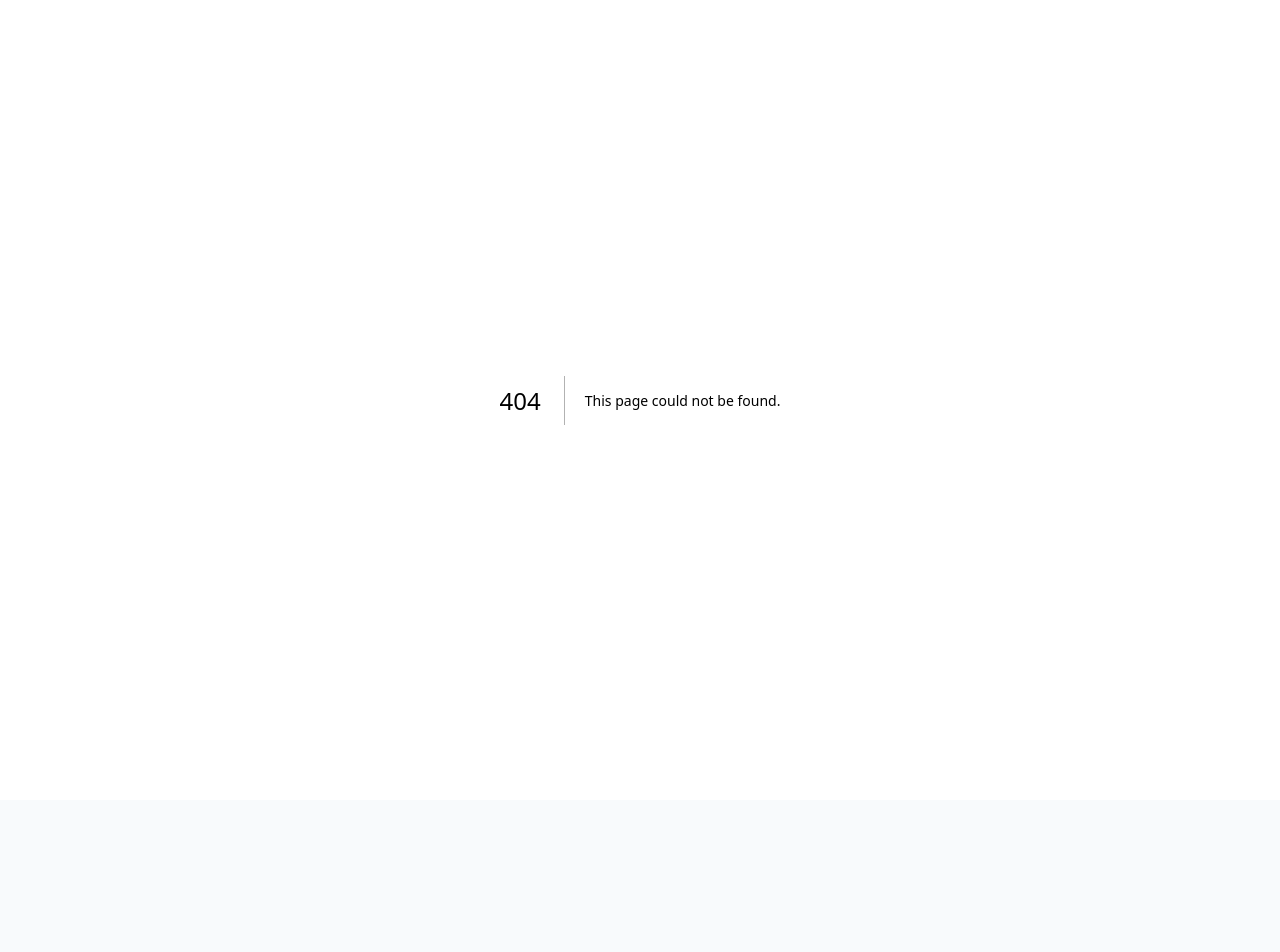
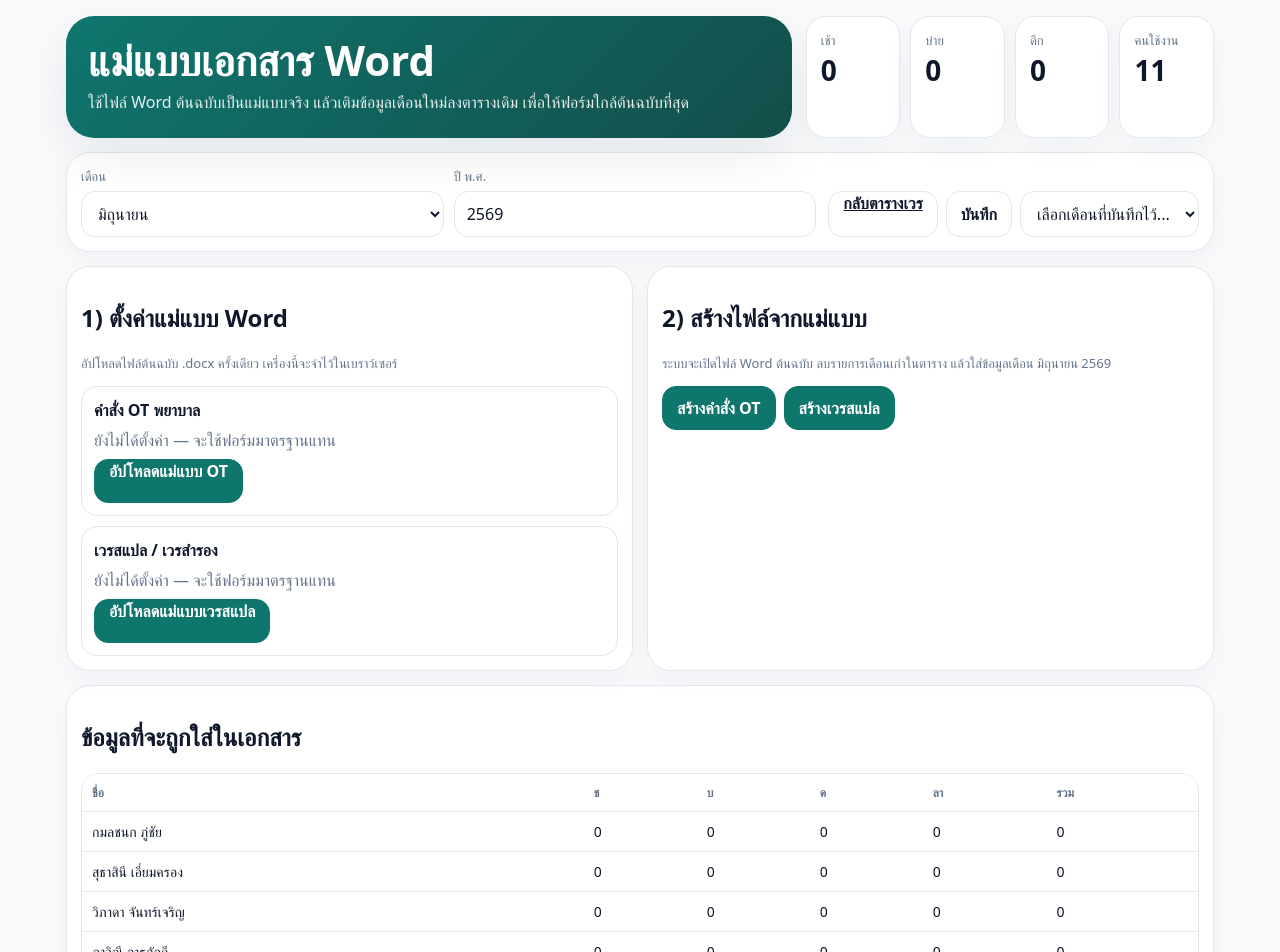
Before and after one commit to proweed001-ux/nurse-shift-mobile-web, a Next.js app: page /templates in a window 1280 px wide. Before the commit this address had no page. Shown: the top 952 px of the page. Before the commit the page ends 800 px from the top, so only its background shows below. Built offline with nearby package versions, Linux system fonts and the light colour scheme.

Commit message:
Add template document workflow page

```diff
--- /dev/null
+++ b/app/templates/page.tsx
@@ -0,0 +1,195 @@
+'use client';
+
+import { ChangeEvent, useEffect, useMemo, useState } from 'react';
+import Link from 'next/link';
+import { thaiMonths } from '../../lib/date';
+import { exportOtDocx, exportReserveDocx } from '../../lib/documents';
+import { summarize } from '../../lib/logic';
+import { listPlans, loadPersonnel, loadPlan, makeBlankPlan, savePlan } from '../../lib/storage';
+import { MonthPlan } from '../../lib/types';
+import { clearTemplate, exportOtFromTemplate, exportReserveFromTemplate, loadTemplateMeta, saveTemplateFile, TemplateKind, TemplateMeta } from '../../lib/template-documents';
+
+const now = new Date();
+const defaultMonth = now.getMonth() + 1;
+const defaultBuddhistYear = now.getFullYear() + 543;
+
+export default function TemplatesPage() {
+  const [month, setMonth] = useState(defaultMonth);
+  const [buddhistYear, setBuddhistYear] = useState(defaultBuddhistYear);
+  const [plan, setPlan] = useState<MonthPlan | null>(null);
+  const [plans, setPlans] = useState<MonthPlan[]>([]);
+  const [message, setMessage] = useState('');
+  const [templateMeta, setTemplateMeta] = useState<Record<TemplateKind, TemplateMeta | null>>({ ot: null, reserve: null });
+
+  useEffect(() => {
+    const loaded = loadPlan(month, buddhistYear) ?? makeBlankPlan(month, buddhistYear, loadPersonnel());
+    setPlan(loaded);
+    setPlans(listPlans());
+    refreshTemplateMeta();
+  }, [month, buddhistYear]);
+
+  const summary = useMemo(() => (plan ? summarize(plan) : []), [plan]);
+  const totals = useMemo(() => ({
+    morning: summary.reduce((sum, row) => sum + row.morning, 0),
+    afternoon: summary.reduce((sum, row) => sum + row.afternoon, 0),
+    night: summary.reduce((sum, row) => sum + row.night, 0),
+  }), [summary]);
+
+  function refreshTemplateMeta() {
+    setTemplateMeta({ ot: loadTemplateMeta('ot'), reserve: loadTemplateMeta('reserve') });
+  }
+
+  async function handleTemplateUpload(kind: TemplateKind, event: ChangeEvent<HTMLInputElement>) {
+    const file = event.target.files?.[0];
+    if (!file) return;
+    try {
+      await saveTemplateFile(kind, file);
+      refreshTemplateMeta();
+      setMessage(kind === 'ot' ? 'บันทึกแม่แบบคำสั่ง OT แล้ว' : 'บันทึกแม่แบบเวรสแปลแล้ว');
+    } catch (error) {
+      setMessage(error instanceof Error ? error.message : 'บันทึกแม่แบบไม่สำเร็จ');
+    } finally {
+      event.target.value = '';
+    }
+  }
+
+  function removeTemplate(kind: TemplateKind) {
+    clearTemplate(kind);
+    refreshTemplateMeta();
+    setMessage(kind === 'ot' ? 'ลบแม่แบบคำสั่ง OT แล้ว' : 'ลบแม่แบบเวรสแปลแล้ว');
+  }
+
+  function saveCurrentPlan() {
+    if (!plan) return;
+    savePlan(plan);
+    setPlans(listPlans());
+    setMessage('บันทึกแผนเวรแล้ว');
+  }
+
+  function selectPlan(planId: string) {
+    const selected = plans.find((item) => item.id === planId);
+    if (!selected) return;
+    setMonth(selected.month);
+    setBuddhistYear(selected.buddhistYear);
+    setPlan(selected);
+  }
+
+  function exportOt() {
+    if (!plan) return;
+    try {
+      if (templateMeta.ot) exportOtFromTemplate(plan);
+      else exportOtDocx(plan);
+    } catch (error) {
+      setMessage(error instanceof Error ? error.message : 'สร้างคำสั่ง OT ไม่สำเร็จ');
+    }
+  }
+
+  function exportReserve() {
+    if (!plan) return;
+    try {
+      if (templateMeta.reserve) exportReserveFromTemplate(plan);
+      else exportReserveDocx(plan);
+    } catch (error) {
+      setMessage(error instanceof Error ? error.message : 'สร้างเวรสแปลไม่สำเร็จ');
+    }
+  }
+
+  if (!plan) return null;
+
+  return (
+    <main className="app-shell">
+      <section className="hero">
+        <div className="hero-card">
+          <h1>แม่แบบเอกสาร Word</h1>
+          <p>ใช้ไฟล์ Word ต้นฉบับเป็นแม่แบบจริง แล้วเติมข้อมูลเดือนใหม่ลงตารางเดิม เพื่อให้ฟอร์มใกล้ต้นฉบับที่สุด</p>
+        </div>
+        <div className="quick-grid">
+          <div className="stat"><div className="stat-label">เช้า</div><div className="stat-value">{totals.morning}</div></div>
+          <div className="stat"><div className="stat-label">บ่าย</div><div className="stat-value">{totals.afternoon}</div></div>
+          <div className="stat"><div className="stat-label">ดึก</div><div className="stat-value">{totals.night}</div></div>
+          <div className="stat"><div className="stat-label">คนใช้งาน</div><div className="stat-value">{plan.personnel.filter((p) => p.active).length}</div></div>
+        </div>
+      </section>
+
+      <section className="toolbar">
+        <div className="field-row">
+          <div className="field">
+            <label>เดือน</label>
+            <select className="select" value={month} onChange={(event) => setMonth(Number(event.target.value))}>
+              {thaiMonths.map((name, index) => <option key={name} value={index + 1}>{name}</option>)}
+            </select>
+          </div>
+          <div className="field">
+            <label>ปี พ.ศ.</label>
+            <input className="input" inputMode="numeric" value={buddhistYear} onChange={(event) => setBuddhistYear(Number(event.target.value) || defaultBuddhistYear)} />
+          </div>
+        </div>
+        <div className="actions">
+          <Link className="btn" href="/">กลับตารางเวร</Link>
+          <button className="btn" onClick={saveCurrentPlan}>บันทึก</button>
+          <select className="select" style={{ width: 'auto' }} defaultValue="" onChange={(event) => selectPlan(event.target.value)}>
+            <option value="" disabled>เลือกเดือนที่บันทึกไว้...</option>
+            {plans.map((item) => <option key={item.id} value={item.id}>{thaiMonths[item.month - 1]} {item.buddhistYear}</option>)}
+          </select>
+        </div>
+      </section>
+
+      {message ? <div className="notice" style={{ marginBottom: 14 }}>{message}</div> : null}
+
+      <section className="panel-grid">
+        <div className="card">
+          <h2>1) ตั้งค่าแม่แบบ Word</h2>
+          <p className="hint">อัปโหลดไฟล์ต้นฉบับ .docx ครั้งเดียว เครื่องนี้จะจำไว้ในเบราว์เซอร์</p>
+
+          <div className="person-card">
+            <div className="person-title">คำสั่ง OT พยาบาล</div>
+            <div className="muted">{templateMeta.ot ? `ใช้แม่แบบ: ${templateMeta.ot.name}` : 'ยังไม่ได้ตั้งค่า — จะใช้ฟอร์มมาตรฐานแทน'}</div>
+            <div className="actions">
+              <label className="btn primary">อัปโหลดแม่แบบ OT<input hidden type="file" accept=".docx" onChange={(event) => handleTemplateUpload('ot', event)} /></label>
+              {templateMeta.ot ? <button className="btn danger" onClick={() => removeTemplate('ot')}>ลบ</button> : null}
+            </div>
+          </div>
+
+          <div className="person-card" style={{ marginTop: 10 }}>
+            <div className="person-title">เวรสแปล / เวรสำรอง</div>
+            <div className="muted">{templateMeta.reserve ? `ใช้แม่แบบ: ${templateMeta.reserve.name}` : 'ยังไม่ได้ตั้งค่า — จะใช้ฟอร์มมาตรฐานแทน'}</div>
+            <div className="actions">
+              <label className="btn primary">อัปโหลดแม่แบบเวรสแปล<input hidden type="file" accept=".docx" onChange={(event) => handleTemplateUpload('reserve', event)} /></label>
+              {templateMeta.reserve ? <button className="btn danger" onClick={() => removeTemplate('reserve')}>ลบ</button> : null}
+            </div>
+          </div>
+        </div>
+
+        <div className="card">
+          <h2>2) สร้างไฟล์จากแม่แบบ</h2>
+          <p className="hint">ระบบจะเปิดไฟล์ Word ต้นฉบับ ลบรายการเดือนเก่าในตาราง แล้วใส่ข้อมูลเดือน {thaiMonths[month - 1]} {buddhistYear}</p>
+          <div className="actions">
+            <button className="btn primary" onClick={exportOt}>สร้างคำสั่ง OT</button>
+            <button className="btn primary" onClick={exportReserve}>สร้างเวรสแปล</button>
+          </div>
+        </div>
+      </section>
+
+      <section className="card" style={{ marginTop: 14 }}>
+        <h2>ข้อมูลที่จะถูกใส่ในเอกสาร</h2>
+        <div className="grid-wrap">
+          <table className="summary-table">
+            <thead><tr><th>ชื่อ</th><th>ช</th><th>บ</th><th>ด</th><th>ลา</th><th>รวม</th></tr></thead>
+            <tbody>
+              {summary.map((row) => (
+                <tr key={row.personnel.id}>
+                  <td>{row.personnel.fullName}</td>
+                  <td>{row.morning}</td>
+                  <td>{row.afternoon}</td>
+                  <td>{row.night}</td>
+                  <td>{row.leaveTotal}</td>
+                  <td>{row.workTotal}</td>
+                </tr>
+              ))}
+            </tbody>
+          </table>
+        </div>
+      </section>
+    </main>
+  );
+}
```
